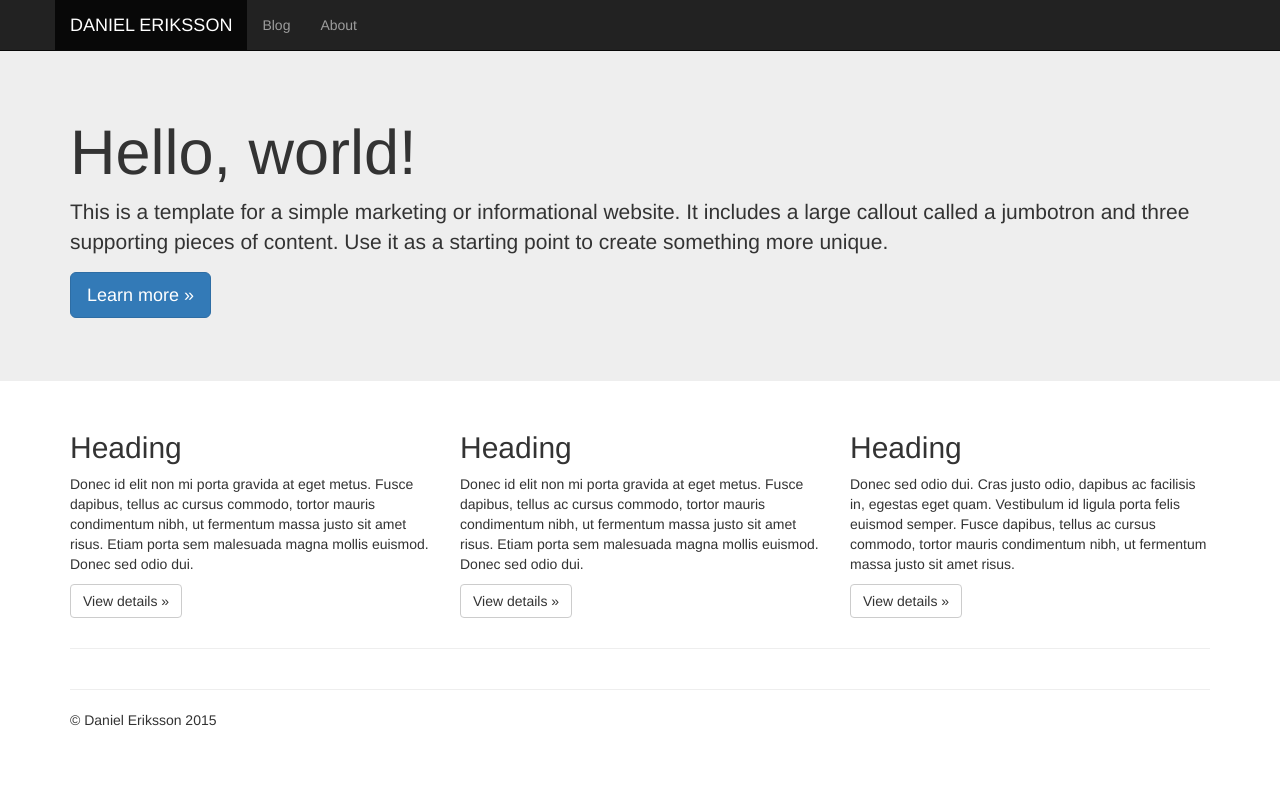
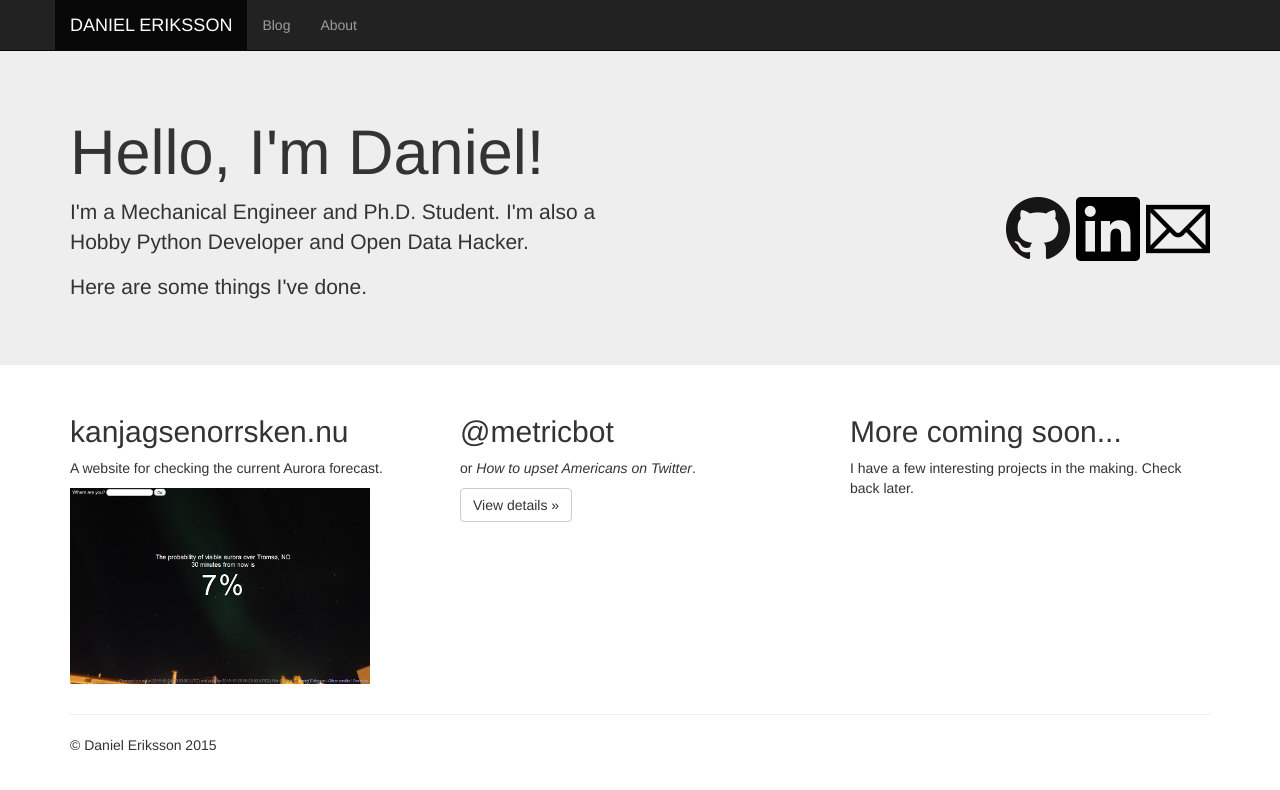
Before and after one commit to belteshassar/belteshassar.github.io, a Jekyll site: the page built from index.html, in a window 1280 px wide. Shown: the top 790 px of the page. Built offline with Jekyll 4.4.1, drawn with Linux system fonts in a browser that asks for light colours; nearby versions of some CDN libraries.

Commit message:
Update index.html
Make it a proper first page with personal info, links to GitHub,
Linkedin and Email. Also fill in the project spaces below the jumbotron.

```diff
--- a/index.html
+++ b/index.html
@@ -5,9 +5,20 @@ title: Home
 ---
 <div class="jumbotron">
   <div class="container">
-    <h1>Hello, world!</h1>
-        <p>This is a template for a simple marketing or informational website. It includes a large callout called a jumbotron and three supporting pieces of content. Use it as a starting point to create something more unique.</p>
-        <p><a class="btn btn-primary btn-lg" href="#" role="button">Learn more &raquo;</a></p>
+    <h1>Hello, I'm Daniel!</h1>
+    <div class="row">
+      <div class="col-md-6">
+        <p>I'm a Mechanical Engineer and Ph.D. Student. I'm also a Hobby Python Developer and Open Data Hacker.</p>
+        <p>Here are some things I've done.</p>
+      </div>
+      <div class="col-md-6">
+        <p class="text-right">
+          <a href="https://github.com/belteshassar"><img src="/assets/GitHub-Mark-64px.png"></a>
+          <a href="https://se.linkedin.com/in/deriksson"><img src="/assets/linkedin-64px.png"></a>
+          <a href="mailto:daniel@deriksson.se"><img src="/assets/mail-icon-64px.png"></a>
+        </p>
+      </div>
+    </div>
   </div>
 </div>
 
@@ -15,21 +26,19 @@ title: Home
   <!-- Example row of columns -->
   <div class="row">
     <div class="col-md-4">
-      <h2>Heading</h2>
-      <p>Donec id elit non mi porta gravida at eget metus. Fusce dapibus, tellus ac cursus commodo, tortor mauris condimentum nibh, ut fermentum massa justo sit amet risus. Etiam porta sem malesuada magna mollis euismod. Donec sed odio dui. </p>
-      <p><a class="btn btn-default" href="#" role="button">View details &raquo;</a></p>
+      <h2>kanjagsenorrsken.nu</h2>
+      <p>A website for checking the current Aurora forecast.</p>
+      <p><a href="http://www.kanjagsenorrsken.nu/lang/en?loc=Tromso"><img src="/assets/kanjagsenorrsken-thumb.jpg"></a></p>
     </div>
     <div class="col-md-4">
-      <h2>Heading</h2>
-      <p>Donec id elit non mi porta gravida at eget metus. Fusce dapibus, tellus ac cursus commodo, tortor mauris condimentum nibh, ut fermentum massa justo sit amet risus. Etiam porta sem malesuada magna mollis euismod. Donec sed odio dui. </p>
-      <p><a class="btn btn-default" href="#" role="button">View details &raquo;</a></p>
+      <h2>@metricbot</h2>
+      <p>or <em>How to upset Americans on Twitter</em>.</p>
+      <p><a class="btn btn-default" href="{% post_url 2015-10-24-metricbot %}" role="button">View details &raquo;</a></p>
    </div>
     <div class="col-md-4">
-      <h2>Heading</h2>
-      <p>Donec sed odio dui. Cras justo odio, dapibus ac facilisis in, egestas eget quam. Vestibulum id ligula porta felis euismod semper. Fusce dapibus, tellus ac cursus commodo, tortor mauris condimentum nibh, ut fermentum massa justo sit amet risus.</p>
-      <p><a class="btn btn-default" href="#" role="button">View details &raquo;</a></p>
+      <h2>More coming soon...</h2>
+      <p>I have a few interesting projects in the making. Check back later.</p>
     </div>
   </div>
 
-  <hr>
 </div>
```
Also changed, not shown: assets/GitHub-Mark-64px.png (added), assets/kanjagsenorrsken-thumb.jpg (added), assets/linkedin-64px.png (added), assets/mail-icon-64px.png (added).
